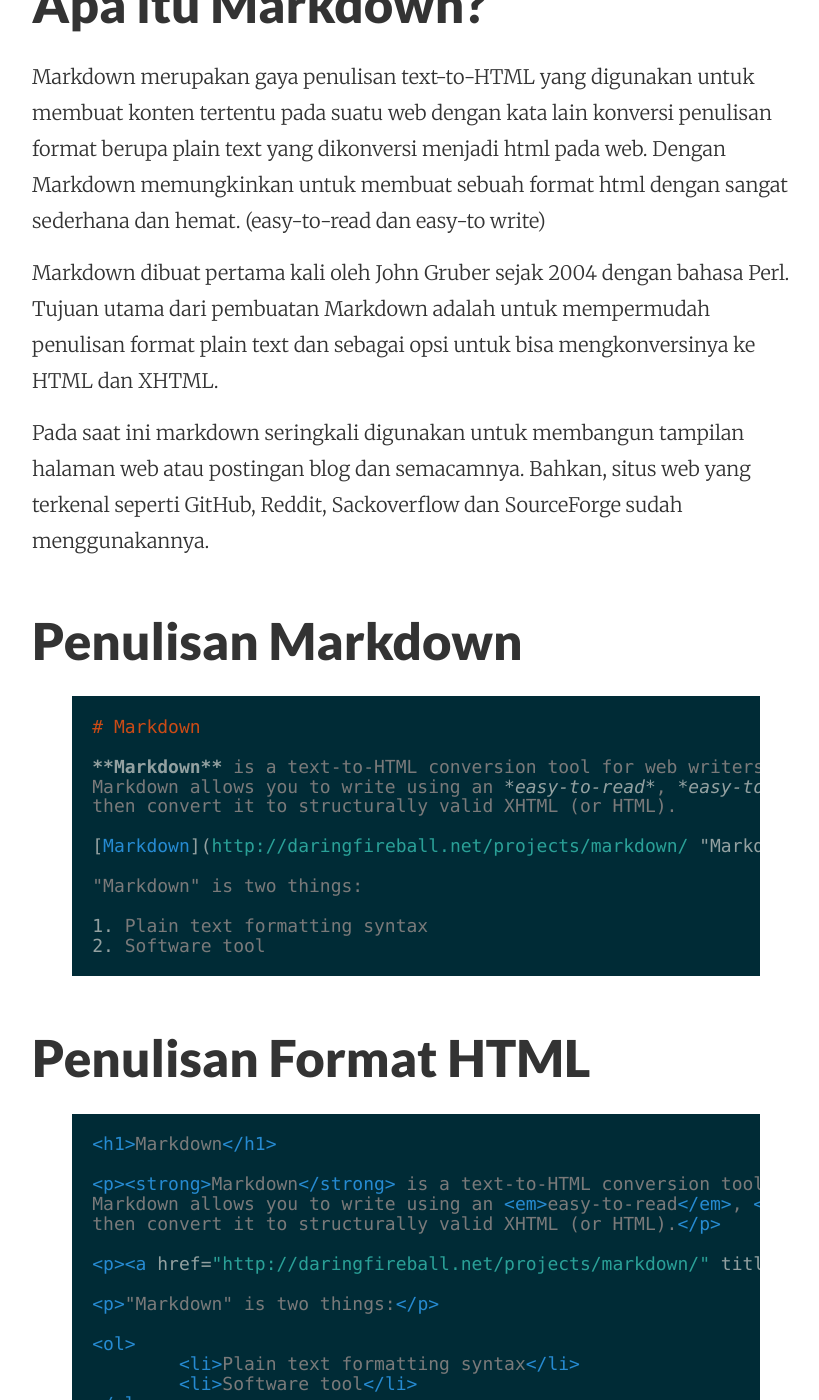
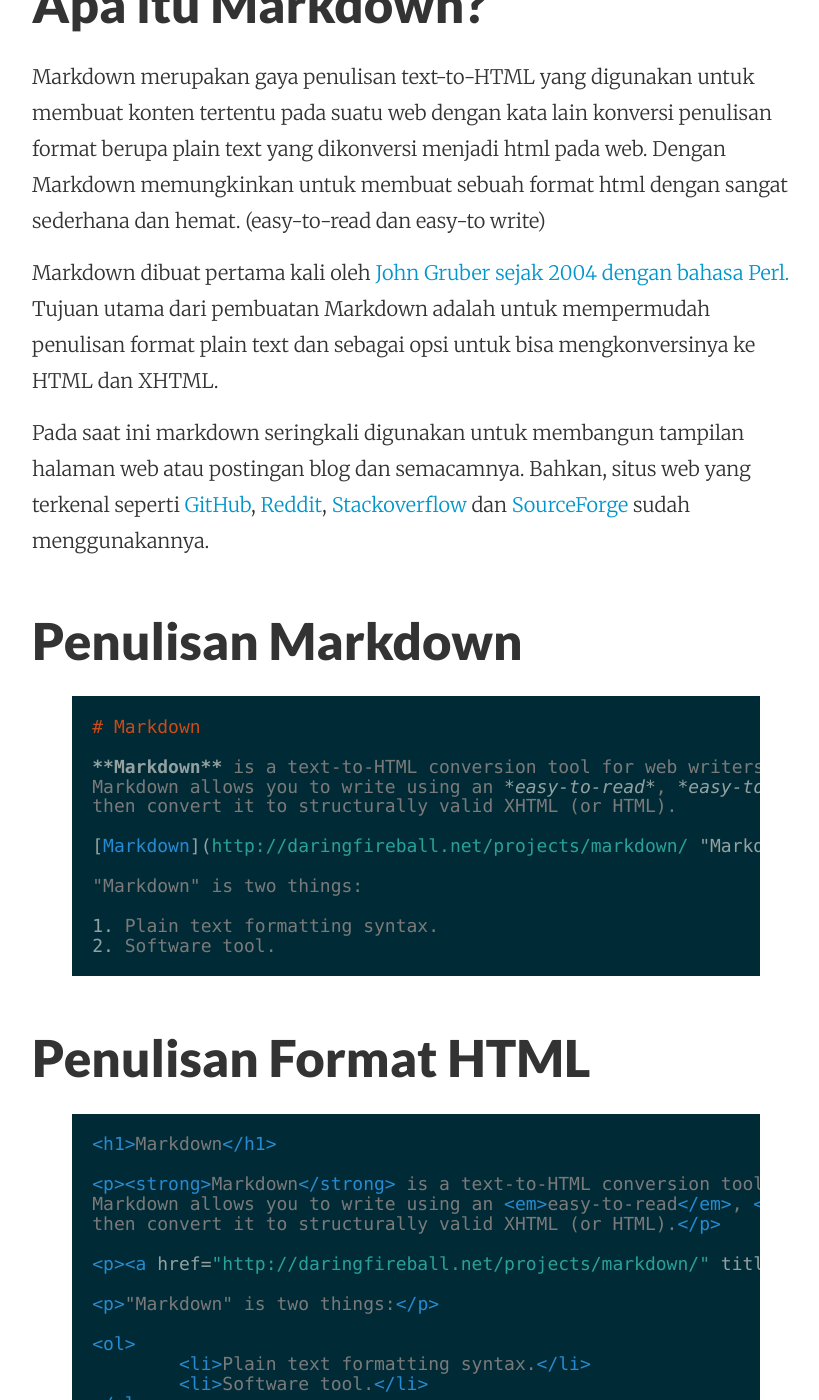
Before and after one commit to D3f4lt/d3f4lt.github.io, a Jekyll site: the page built from _posts/2014-06-09-kenalan-dengan-markdown.md, in a window 1280 px wide and 1400 px high, scrolled down 913 px. Shown: the whole window, without its empty margins (224-1043 px from the left). Built offline with Jekyll 4.4.1, drawn with Linux system fonts in a browser that asks for light colours; nearby versions of some CDN libraries; some of the changed text lies outside the part shown.

Commit message:
Update 2014-06-09-kenalan-dengan-markdown.md

```diff
--- a/_posts/2014-06-09-kenalan-dengan-markdown.md
+++ b/_posts/2014-06-09-kenalan-dengan-markdown.md
@@ -7,13 +7,13 @@ categories: pengetahuan post
 ---
 
 ![Maarkdown](https://octodex.github.com/images/collabocats.jpg)
-## Apa itu Markdown? ##
+## Apa itu Markdown?
 
 Markdown merupakan gaya penulisan text-to-HTML yang digunakan untuk membuat konten tertentu pada suatu web dengan kata lain konversi penulisan format berupa plain text yang dikonversi menjadi html pada web. Dengan Markdown memungkinkan untuk membuat sebuah format html dengan sangat sederhana dan hemat. (easy-to-read dan easy-to write)
 
-Markdown dibuat pertama kali oleh John Gruber sejak 2004 dengan bahasa Perl. Tujuan utama dari pembuatan Markdown adalah untuk mempermudah penulisan format plain text dan sebagai opsi untuk bisa mengkonversinya ke HTML dan XHTML.
+Markdown dibuat pertama kali oleh <span class="blue">John Gruber sejak 2004 dengan bahasa Perl.</span> Tujuan utama dari pembuatan Markdown adalah untuk mempermudah penulisan format plain text dan sebagai opsi untuk bisa mengkonversinya ke HTML dan XHTML.
 
-Pada saat ini markdown seringkali digunakan untuk membangun tampilan halaman web atau postingan blog dan semacamnya. Bahkan, situs web yang terkenal seperti GitHub, Reddit, Sackoverflow dan SourceForge sudah menggunakannya.
+Pada saat ini markdown seringkali digunakan untuk membangun tampilan halaman web atau postingan blog dan semacamnya. Bahkan, situs web yang terkenal seperti [GitHub](https://github.com), [Reddit](www.reddit.com), [Stackoverflow](http://stackoverflow.com) dan [SourceForge](http://sourceforge.net) sudah menggunakannya.
 
 ## Penulisan Markdown
 
@@ -28,8 +28,8 @@ then convert it to structurally valid XHTML (or HTML).
 
 "Markdown" is two things:
 
-1. Plain text formatting syntax
-2. Software tool
+1. Plain text formatting syntax.
+2. Software tool.
 
 {% endhighlight %}
 
```
Also changed, not shown: other parts of _posts/2014-06-09-kenalan-dengan-markdown.md (+22 -2 lines).
